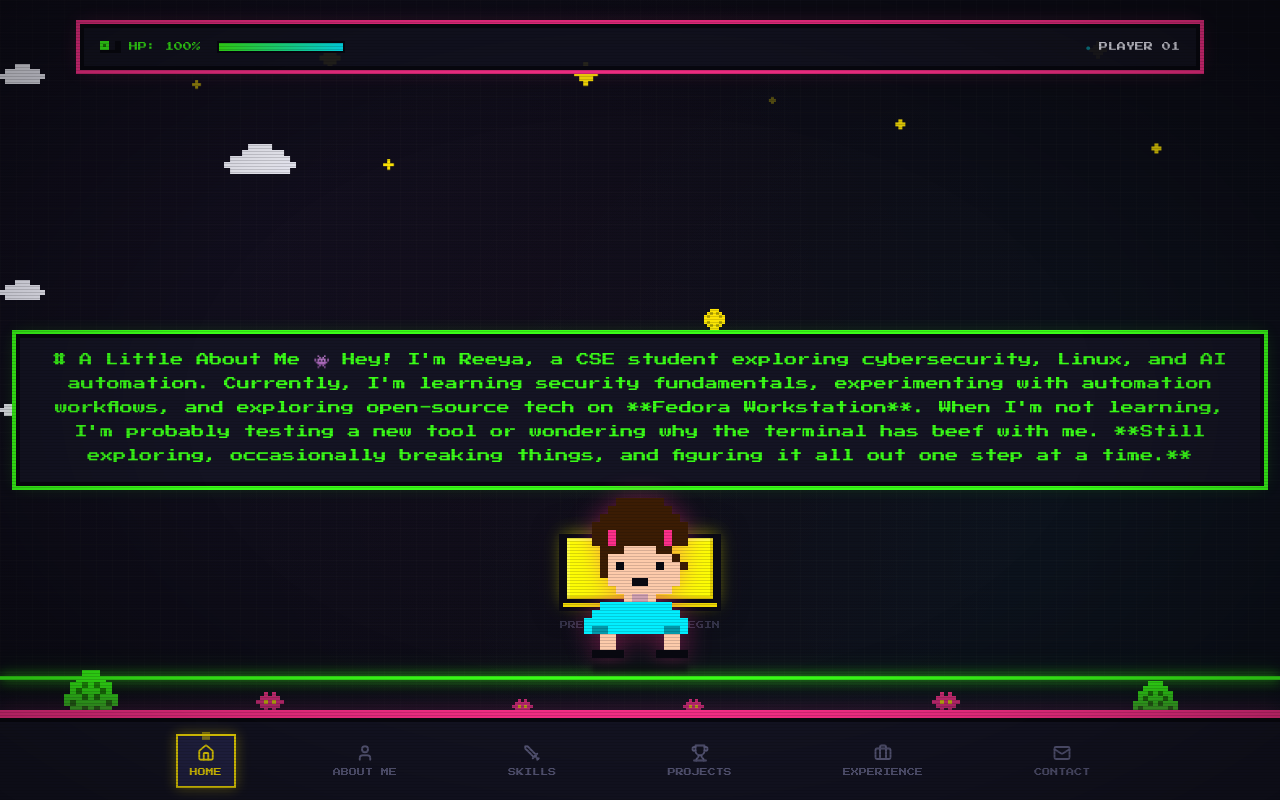
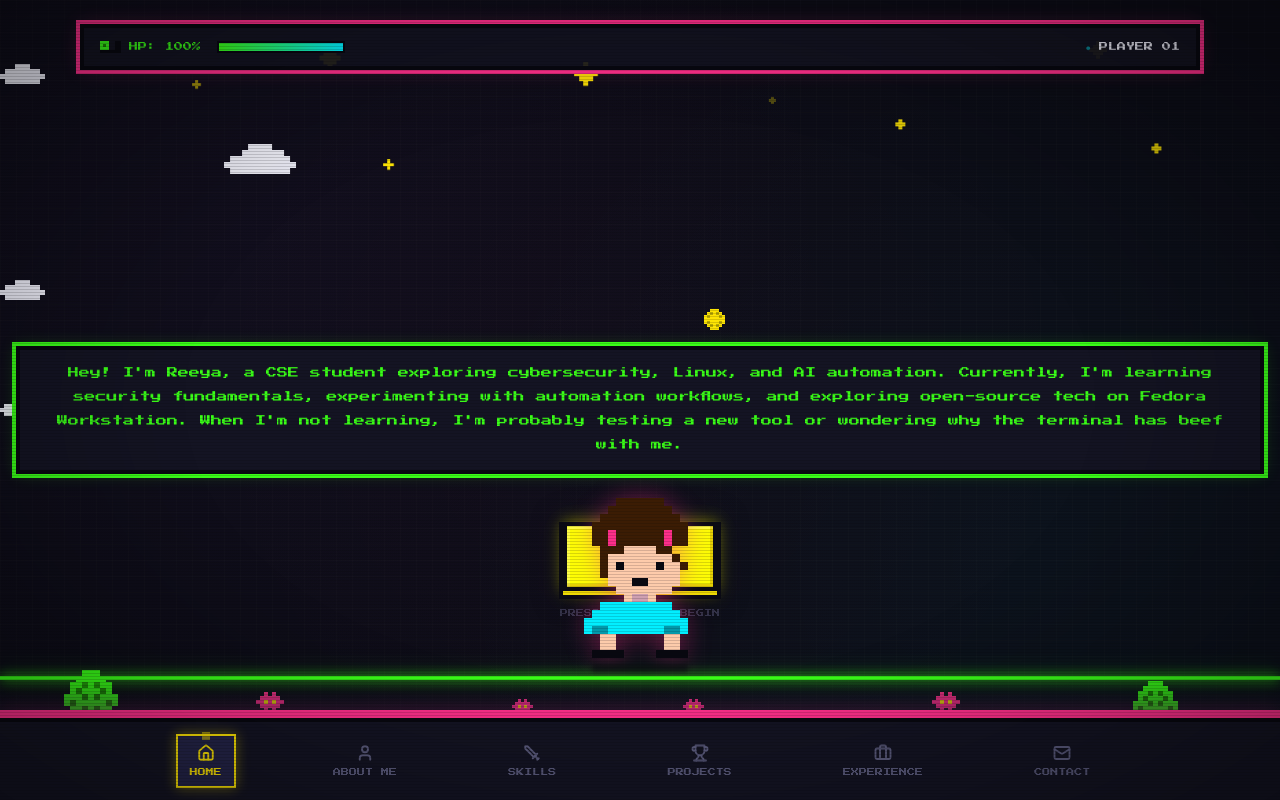
Before and after one commit to ree4yaa/portfolio, a React (Vite) app: page / in a window 1280 px wide. Shown: the top 800 px of the page. Built offline with nearby package versions, Linux system fonts and the light colour scheme.

Commit message:
made some changes on hero section

```diff
--- a/src/components/pixelArt/Hero.tsx
+++ b/src/components/pixelArt/Hero.tsx
@@ -102,16 +102,9 @@ export function Hero({ onStart }: HeroProps) {
           style={{ animationDelay: '0.6s' }}
         >
           <div className="inline-block bg-retro-bg2 border-4 border-retro-dark px-4 py-2 sm:px-6 sm:py-3" style={{ boxShadow: '0 0 0 4px #39ff14, 0 0 16px rgba(57,255,20,0.2)' }}>
-            <span className="font-pixel text-[8px] sm:text-[11px] md:text-[13px] text-retro-green">
-              # A Little About Me 👾
-
+            <span className="font-pixel text-[5px] sm:text-[5px] md:text-[11px] text-retro-green">
 Hey! I'm Reeya, a CSE student exploring cybersecurity, Linux, and AI automation.
-
-Currently, I'm learning security fundamentals, experimenting with automation workflows, and exploring open-source tech on **Fedora Workstation**.
-
-When I'm not learning, I'm probably testing a new tool or wondering why the terminal has beef with me.
-
-**Still exploring, occasionally breaking things, and figuring it all out one step at a time.**
+Currently, I'm learning security fundamentals, experimenting with automation workflows, and exploring open-source tech on Fedora Workstation. When I'm not learning, I'm probably testing a new tool or wondering why the terminal has beef with me.
             </span>
           </div>
         </div>
```
